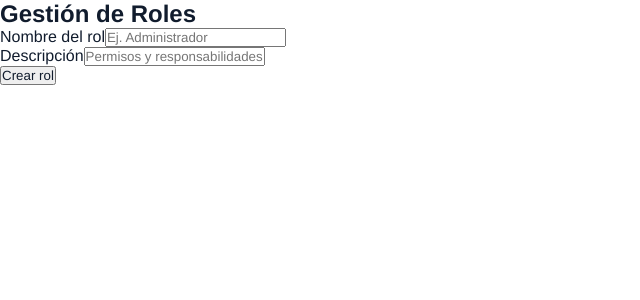
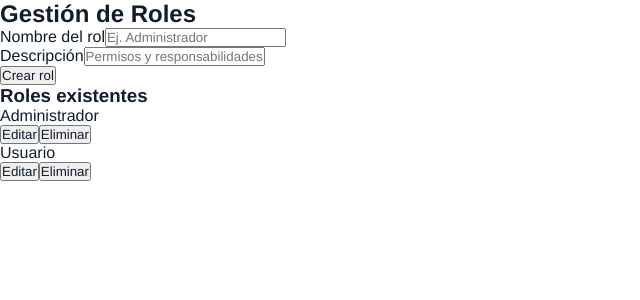
Before and after one commit to rahfflesia/graficacion, an Angular app in the folder frontend/: page /roles in a window 1280 px wide. Shown: the top 300 px of the page, without its empty margins (0-640 px from the left). Built offline with nearby package versions, Linux system fonts and the light colour scheme.

Commit message:
roles html 2

```diff
--- a/frontend/src/componentes/principales/roles/roles.html
+++ b/frontend/src/componentes/principales/roles/roles.html
@@ -1,7 +1,7 @@
 <div class="roles-container">
   <h2>Gestión de Roles</h2>
 
-  <form class="role-form">
+  <form class="roles-form">
     <div class="form-group">
       <label>Nombre del rol</label>
       <input type="text" placeholder="Ej. Administrador">
@@ -14,4 +14,24 @@
 
     <button type="button">Crear rol</button>
   </form>
+
+  <div class="roles-list">
+    <h3>Roles existentes</h3>
+
+    <div class="roles-item">
+      <span>Administrador</span>
+      <div class="acciones">
+        <button>Editar</button>
+        <button>Eliminar</button>
+      </div>
+    </div>
+
+    <div class="roles-item">
+      <span>Usuario</span>
+      <div class="acciones">
+        <button>Editar</button>
+        <button>Eliminar</button>
+      </div>
+    </div>
+  </div>
 </div>
```
